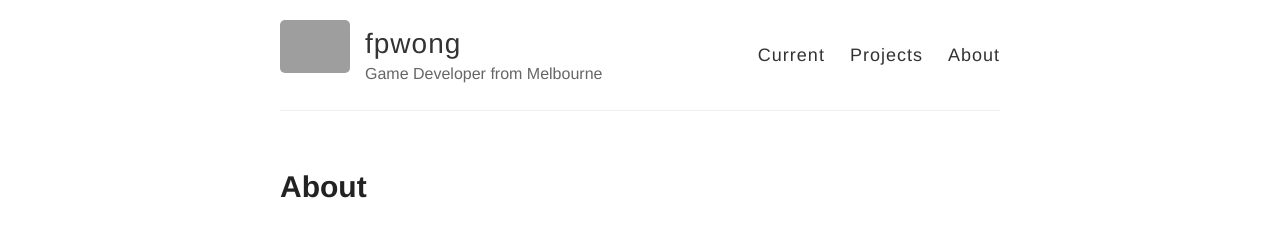
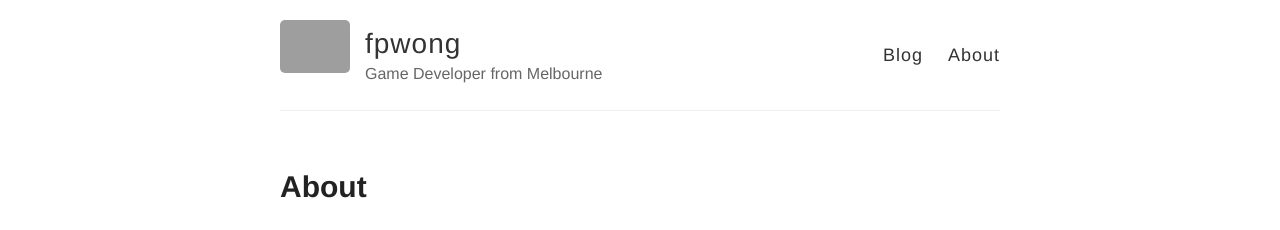
Before and after one commit to fpwong/fpwong.github.io, a Jekyll site: the page built from about.md, in a window 1280 px wide. Shown: the top 230 px of the page. Built offline with Jekyll 4.4.1, drawn with Linux system fonts in a browser that asks for light colours; grey boxes are pictures that could not be loaded.

Commit message:
Testing if default page works

```diff
--- a/_layouts/default.html
+++ b/_layouts/default.html
@@ -27,10 +27,10 @@
           </div>
 
           <nav>
-            <!-- <a href="{{ site.baseurl }}/">Blog</a> -->
+            <a href="{{ site.baseurl }}/">Blog</a>
             <!-- <a href="{{ site.baseurl }}/current">Current</a> -->
-            <a href="{{ site.baseurl }}/">Current</a>
-            <a href="{{ site.baseurl }}/projects">Projects</a>
+            <!-- <a href="{{ site.baseurl }}/">Current</a> -->
+            <!-- <a href="{{ site.baseurl }}/projects">Projects</a> -->
             <a href="{{ site.baseurl }}/about">About</a>
           </nav>
         </header>
```
